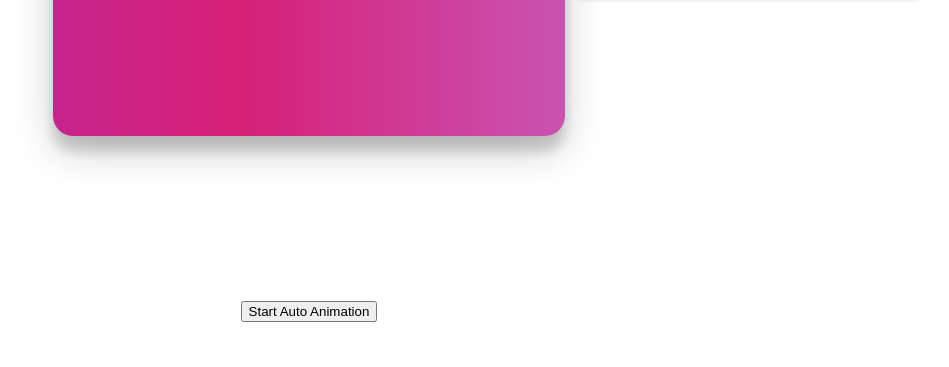
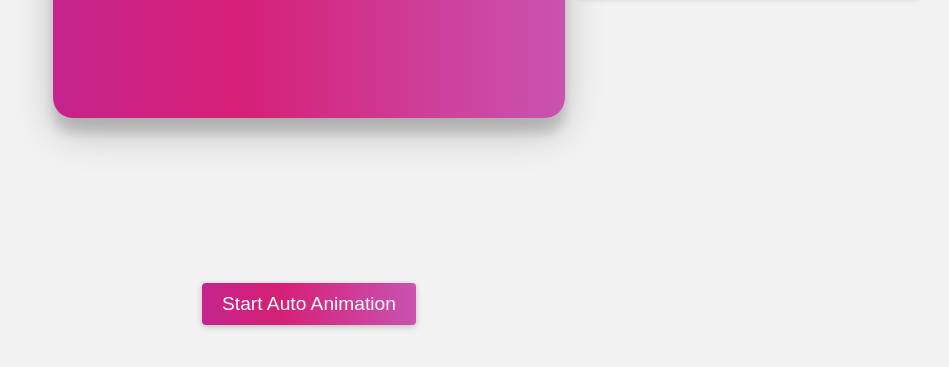
Before and after one commit to sheikhsohan/3D-box, a plain HTML site: page index.html in a window 1280 px wide. Shown: the part 403-770 px from the top of the page, without its empty margins (331-1280 px from the left). Drawn offline with Linux system fonts and the light colour scheme.

Commit message:
Update style.css

```diff
--- a/style.css
+++ b/style.css
@@ -2,6 +2,8 @@ body {
 	display: grid;
 	place-items: center;
 	height: 100vh;
+	margin: 0;
+	background-color: #f2f2f2;
   }
 
   .container {
@@ -14,6 +16,15 @@ body {
 	transform-style: preserve-3d;
 	border-radius: 20px;
 	box-shadow: 0 15px 40px rgba(0,0,0, 0.20), 0 15px 12px rgba(0,0,0, 0.15);
+	background: linear-gradient(to right, #8E36D6, #D61F76, #B799FF);
+	background-size: 300% 100%;
+	animation: flowAnimation 7s linear infinite;
+  }
+
+  @keyframes flowAnimation {
+	0% { background-position: 0% 0; }
+	50% { background-position: 100% 0; }
+	100% { background-position: 0% 0; }
   }
 
   .container h1 {
@@ -25,6 +36,34 @@ body {
 	transform: translateZ(40px);
 	text-shadow: 10 15px 40px rgba(0,0,0, 0.20), 0 15px 12px rgba(0,0,0, 0.15);
   }
+
+  .button-container {
+	display: flex;
+	justify-content: center;
+	margin-top: 20px;
+  }
+
+  .button-container button {
+	padding: 10px 20px;
+	font-size: 1.2rem;
+	color: #fff;
+	border: none;
+	border-radius: 4px;
+	cursor: pointer;
+	transition: background-color 0.3s;
+	box-shadow: 0 2px 6px rgba(0,0,0,0.2);
+	background: linear-gradient(to right, #8E36D6, #D61F76, #B799FF);
+	background-size: 300% 100%;
+	animation: buttonAnimation 7s linear infinite;
+  }
+
+  @keyframes buttonAnimation {
+	0% { background-position: 0% 0; }
+	50% { background-position: 100% 0; }
+	100% { background-position: 0% 0; }
+  }
+
+
 
 .glitch-text {
 	font-family: 'Arial', sans-serif;
```
Lines whose indentation alone changed are shown as unchanged.
